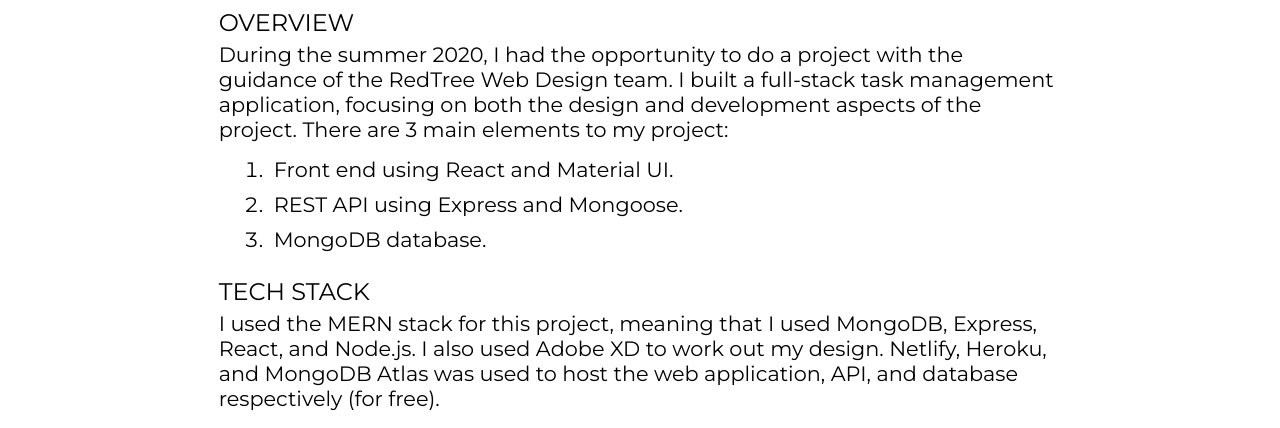
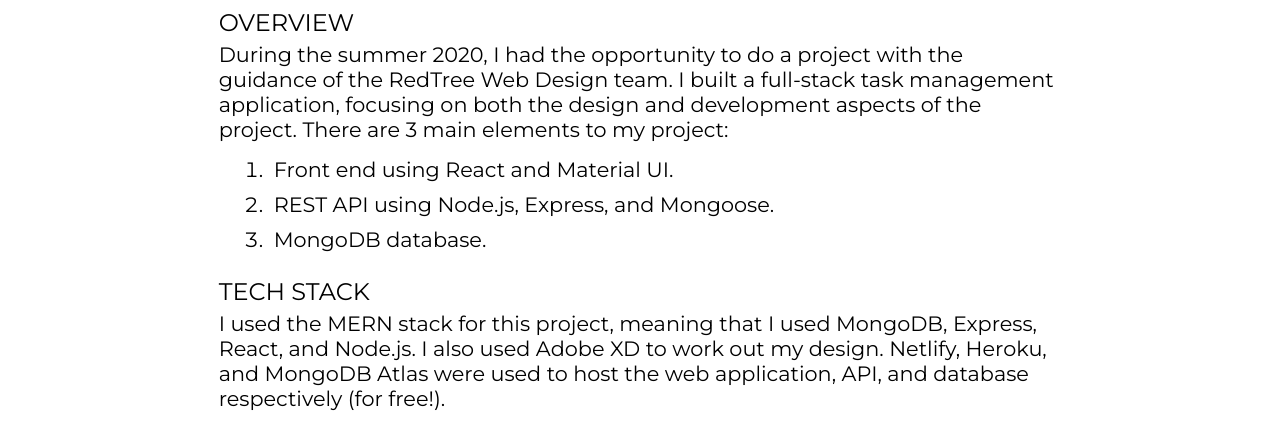
Before and after one commit to sjwhelpley/portfolio, a plain HTML site: page portfolio/prioritask.html in a window 1280 px wide. Shown: the part 366-794 px from the top of the page. Drawn offline with nearby package versions, Linux system fonts and the light colour scheme.

Commit message:
Text edits

```diff
--- a/portfolio/prioritask.html
+++ b/portfolio/prioritask.html
@@ -53,13 +53,13 @@
         </p>
         <ol class="list">
             <li>Front end using React and Material UI.</li>
-            <li>REST API using Express and Mongoose.</li>
+            <li>REST API using Node.js, Express, and Mongoose.</li>
             <li>MongoDB database.</li>
         </ol>
 
         <h3>Tech Stack</h3>
         <p>I used the MERN stack for this project, meaning that I used MongoDB, Express, React, and Node.js. I also used Adobe XD to work out my design. Netlify, Heroku, and MongoDB Atlas
-            was used to host the web application, API, and database respectively (for free).
+            were used to host the web application, API, and database respectively (for free!).
         </p>
 
         <h3>Timeline</h3>
@@ -76,13 +76,6 @@
 
         <p>After making the basic frontend, I decided to work on a backend to add more functionality. I was able to create and host an API and database to allow interactivity with my hosted web app.
         </p>
-
-        <!-- <div class="bnb-img">
-          <figure>
-            <img src="../img/bnb-consumer.png" />
-            <figcaption>Screens from bnb consumer app: Explore, Listing Details, and Trips.</figcaption>
-          </figure>
-        </div> -->
 
         <h4>Feel free to also check out my code for the <a href="https://github.com/sjwhelpley/prioritask-api" target="_blank">API</a>.</h4>
 
```
